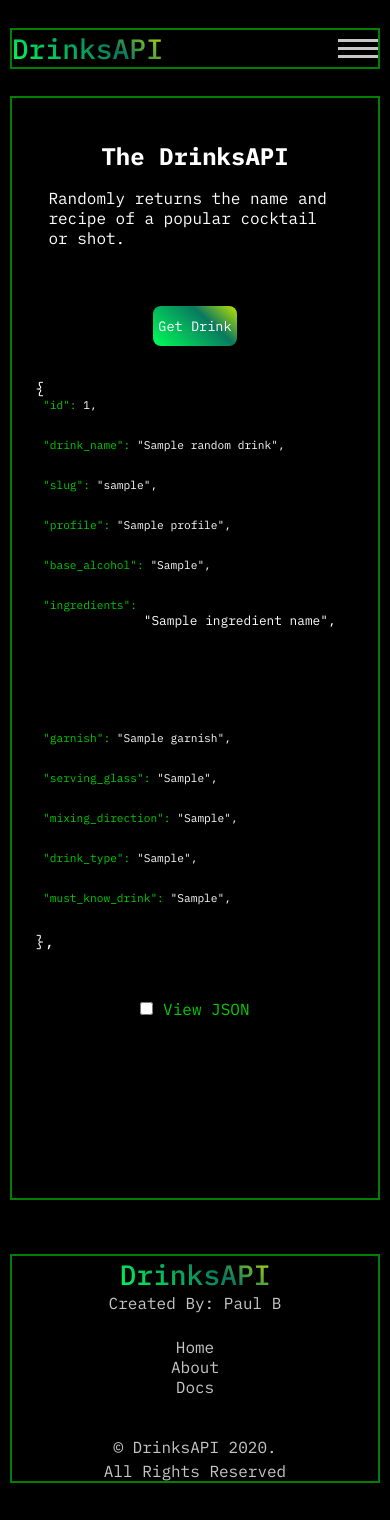
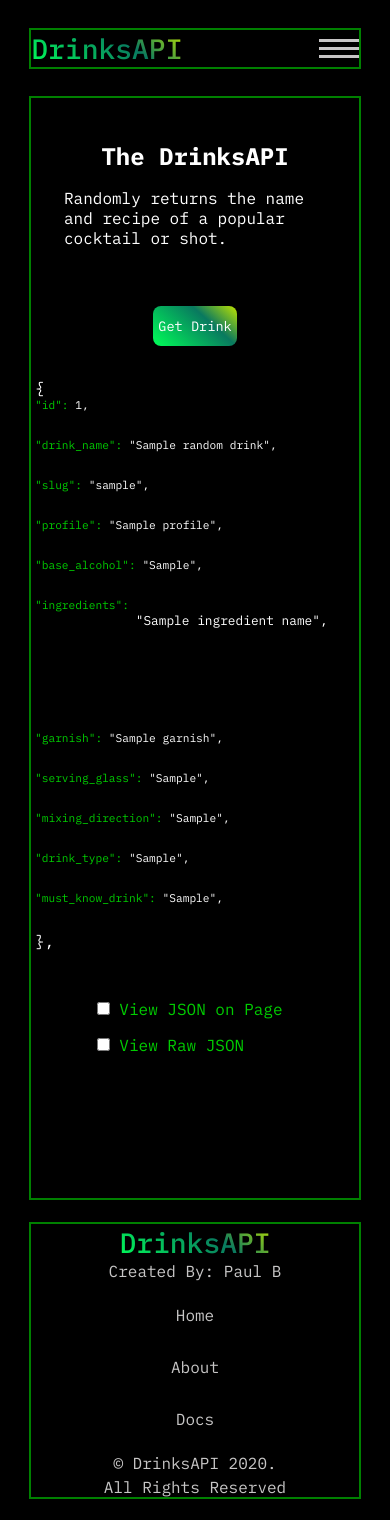
Before and after one commit to P-R-Black/drinks-backend, a Django app: template templates/home/home.html in a window 390 px wide. Run offline with Django 4.2, Linux system fonts and the light colour scheme; the template is opened without the code that fills it: most values are stand-ins (such as "Sample title", 1, 10 or a date in 2020).

Commit message:
mobileCSSUpdates

```diff
--- a/static/css/about/about.css
+++ b/static/css/about/about.css
@@ -53,7 +53,7 @@
 
 .aboutDataText p{
     color: #ffffff;
-    font-size: clamp(1.1rem, 1.5rem, 1.5vw);
+    font-size: clamp(1rem, 1.5rem, 1.5vw);
     margin-bottom: 1rem;
 }
 
--- a/static/css/docs/docs.css
+++ b/static/css/docs/docs.css
@@ -1,3 +1,4 @@
+
 .userEtiquetteContainer{
     margin-left: 4rem;
     margin-top: 2rem;
@@ -7,3 +8,49 @@
     color: #00cc00;
 
 }
+
+
+
+/* =============== MEDIA QUERIES (EXTRA LARGE DEVICES) =============== */
+@media screen and (max-width: 1350px) {
+
+}
+
+/* =============== MEDIA QUERIES (LARGE DEVICES) =============== */
+@media screen and (max-width: 1245px){
+
+
+}
+
+
+/* =============== MEDIA QUERIES (MEDIUM DEVICES) =============== */
+@media screen and (max-width: 1000px){
+
+
+}
+
+
+/* =============== MEDIA QUERIES (SMEDIUM DEVICES) =============== */
+@media screen and (max-width: 800px){
+    .userEtiquetteContainer{
+        margin-left: 2rem;
+    }
+
+}
+
+
+/* =============== MEDIA QUERIES (SMALL DEVICES) =============== */
+@media screen and (max-width: 640px){
+
+}
+
+
+/* =============== MEDIA QUERIES (EXTRA-SMALL DEVICES) =============== */
+@media screen and (max-width: 450px){
+
+     .userEtiquetteContainer{
+        margin-left: 1rem;
+    }
+
+
+}
--- a/static/css/home/home.css
+++ b/static/css/home/home.css
@@ -148,6 +148,13 @@ form#jsonForm {
     margin-bottom: 3rem;
 }
 
+.radioButtonContainer{
+    display: flex;
+    justify-content: space-around;
+    width: 80%;
+}
+
+
 .radioButtonContainer label{
     color: #00cc00;
 }
@@ -171,57 +178,3 @@ form#jsonForm {
 
 
 }
-
-
-/* =============== MEDIA QUERIES (MEDIUM DEVICES) =============== */
-@media screen and (max-width: 1024px) {
-
-    .displayArea {
-        overflow-x: scroll;
-        width: 95%;
-    }
-
-
-}
-
-/* =============== MEDIA QUERIES (SMALL DEVICES) =============== */
-@media screen and (max-width: 600px) {
-
-    .inner_hero_section h2{
-       text-align: center;
-
-    }
-
-    .form_container form{
-        flex-direction: column;
-        gap: .5rem;
-    }
-
-    .form_container form input {
-        border-radius: 1.15rem 1.15rem 1.15rem 1.15rem;
-        min-height: 2.50rem;
-        width: clamp(15rem, 40rem, 90vw);
-    }
-
-    .demo_form_input_label {
-        font-size: clamp(.25rem, 1.5rem, 4vw);
-        margin-left: 1rem;
-        margin-top: .75rem;
-
-    }
-
-    .displayContainer{
-        margin-top: 3rem;
-    }
-
-    .displayArea {
-        overflow-x: scroll;
-        width: 95%;
-    }
-
-    .apiNameTitle {
-        margin-left: .5rem;
-
-    }
-
-}
--- a/static/css/index.css
+++ b/static/css/index.css
@@ -1,3 +1,4 @@
+
 *{
 margin: 0;
 padding: 0;
@@ -33,9 +34,12 @@ hmtl {
 
     --transition: all 300ms ease;
 
+
     --container-width-lg: 85%;
     --container-width-md: 90%;
     --container-width-sm: 95%;
+
+
 
     --primary-text-shadow: .10rem .10rem .15rem rgba(0, 0, 0, .5);
     --secondary-shadow: .35rem .25rem .10rem rgba(0, 0, 0, 1);
@@ -43,7 +47,9 @@ hmtl {
 }
 
 .container {
+
     width: var(--container-width-lg);
+    border: 2px solid red;
 }
 
 /* =============== NAVIGATION =============== */
@@ -96,14 +102,13 @@ ul.navbar_menu{
 }
 
 ul.navbar_menu li a {
-
-    font-size: 1.5rem;
-    list-style-type: none;
-
     background: var(--text-bg);
     background:  var(--text-linear-gradient);
     -webkit-text-fill-color: transparent;
     -webkit-background-clip: text;
+
+    font-size: clamp(1rem, 1.5rem, 2vw);
+    list-style-type: none;
 
 }
 
@@ -115,14 +120,24 @@ ul.navbar_menu li a:hover {
 
 
 
+.navbar_menu {
+        opacity: 1;
+
+        background: var(--primary-background-color);
+
+    }
+
+
 .navbar_items ul[data-visible="true"]{
     transform: translateX(0%);
 }
+
 
 .hamburger_menu {
     cursor:pointer;
     display: none;
 }
+
 
 .bar {
     background-color: var(--primary-font-color);
@@ -134,6 +149,7 @@ ul.navbar_menu li a:hover {
     width: 2.5rem;
 }
 
+/*
 .nav_dropdown {
     align-items: center;
     background-color: var(--primary-background-color);
@@ -157,10 +173,7 @@ ul.navbar_menu li a:hover {
     -webkit-animation: fadeIn 1s;
     z-index: 100;
 }
-
-.mobile_display_link {
-    display: none;
-}
+*/
 
 /* =============== NAVIGATION =============== */
 
@@ -263,159 +276,3 @@ footer{
   from {opacity: 1;}
   to {opacity:0 ;}
 }
-
-
-
-/* =============== MEDIA QUERIES (MEDIUM DEVICES) =============== */
-@media screen and (max-width: 1024px) {
-    .container {
-        width: var(--container-width-md);
-    }
-
-    .hamburger_menu {
-        display: block;
-        position: relative;
-        z-index: 600;
-        margin-top: .25rem;
-        padding: 0;
-    }
-
-     .navbar_menu {
-        -webkit-background: hsl(0 0% 100% / 0.1);
-        -webkit-backdrop-filter: blur(3rem);
-        background: hsl(0 0% 100% / 0.1);
-        backdrop-filter: blur(2rem);
-        flex-direction: column;
-        inset: -5% 0 0 70%;
-        padding: min(30vh, 10rem) 1rem;
-        position: fixed;
-        transform: translateX(100%);
-        transition: var(--transition);
-        z-index: 400;
-     }
-     .navbar_menu[data-visible="true"]{
-        transform: translateX(0%)
-   }
-
-
-   .hamburger_menu[aria-expanded="true"] .bar:nth-child(2){
-        opacity: 0;
-   }
-
-   .hamburger_menu[aria-expanded="true"] .bar:nth-child(1){
-        transform: translateY(8px) rotate(45deg);
-   }
-
-   .hamburger_menu[aria-expanded="true"] .bar:nth-child(3){
-        transform: translateY(-8px) rotate(-45deg);
-   }
-
-   .mobile_display_hide {
-        display: none;
-   }
-
-   .mobile_display_link {
-        display: block;
-   }
-
-   ul.navbar_menu li a {
-        color: var(--primary-background-color);
-    }
-
-
-    /* ======== MEDIUM SCREEN FOOTER SECTION ======== */
-   footer{
-        height: 7rem;
-   }
-
-    .rights_reserved{
-        flex-direction: column;
-    }
-
-
-   .footer_link_block ul{
-       display: grid;
-       gap: 1rem;
-       grid-template-columns: repeat(2, 30%);
-    }
-
-    /* ======== MEDIUM SCREEN FOOTER SECTION ======== */
-
-}
-
-
-
-/* =============== MEDIA QUERIES (SMALL DEVICES) =============== */
-@media screen and (max-width: 600px) {
-    .container {
-        width: var(--container-width-sm);
-    }
-
-    .hamburger_menu{
-        display_block;
-        z-index: 600;
-    }
-
-    .navbar_menu {
-        -webkit-background: hsl(0 0% 100% / 0.1);
-        -webkit-background-filter: blur(3rem);
-        background: hsl(0 0% 100% / 0.1);
-        background-filter: blur(2rem);
-        flex-direction: column;
-        inset: -5% 0 0 50%;
-        padding: min(30vh, 10rem) 2rem;
-        position: fixed;
-        transform: translateX(100%);
-        transition: var(--transition);
-        z-index:500;
-    }
-
-    .mobile_display_link{
-        display: block;
-    }
-
-    ul.navbar_menu li a {
-        color: var(--primary-background-color);
-    }
-
-
-    /* ===============  SMALL SCREEN FOOTER =============== */
-    footer{
-        flex-direction: column;
-        height: 15rem;
-        padding-top: 1rem;
-    }
-
-    .footer_container{
-        flex-direction: column;
-        gap: 2rem;
-    }
-
-    .rights_reserved {
-        gap: .25rem;
-        text-align: center;
-        width: 95%;
-    }
-
-    .rights_reserved p span{
-        color: var(--primary-font-color);
-    }
-
-    .footer_link_block {
-        display: flex;
-        order: 3;
-        width: 95%;
-        padding-bottom: 1rem;
-    }
-
-
-    .footer_link_block ul{
-        display: flex;
-        gap: 0rem;
-        margin-bottom: 0rem;
-
-    }
-
-     /* ===============  SMALL SCREEN FOOTER =============== */
-
-}
--- a/static/js/serializedData.js
+++ b/static/js/serializedData.js
@@ -98,6 +98,23 @@ $(document).ready(function(e) {
 
 document.getElementById("json").textContent = JSON.parse(random_drink, undefined, 2);
 
+
+
+function toggleRawJsonViewOnPage(){
+
+     const checkbox = document.getElementById('show_raw_json_on_page_checkbox');
+        const showRawJson = checkbox.checked ? 'yes' : 'no';
+
+        // Update the URL without refreshing the page
+        const url = new URL(window.location.href);
+        url.searchParams.set('show_raw_json_on_page', showRawJson);
+
+        // Redirect to the new URL
+        window.location.href = url.toString()
+
+
+}
+
 function toggleRawJsonView() {
 
 
--- a/templates/home/home.html
+++ b/templates/home/home.html
@@ -17,14 +17,12 @@
                         <Button class="fetchDrinkButton show_api" id="show_api">Get Drink</Button>
                     </form>
                     <div id="results" class="postResults">
-                        {% if show_raw_json %}
+                        {% if show_raw_json_on_page %}
                             <div id="json" class="jsonTestSection">
-                                <pre class="jsonPreCode">
                                 {{random_drink}}
-                                </pre>
                             </div>
 
-                         {% elif not show_raw_json %}
+                         {% elif not show_raw_json_on_page %}
                             <code class="openBrackets">{</code>
                             <pre class="idBox">
                                 <code class="apiNameTitle">"id": </code>
@@ -83,23 +81,32 @@
                             <p class="noDataAvailable">No drink data available.</p>
                         {% endif %}
                     </div>
-                    {% comment %}
-                    <a href="?format=json" class="jsonLink" target="_blank">View JSON</a>
-                    {% endcomment %}
 
-                    <form method="get" id="jsonForm">
-                        <div class="radioButtonContainer">
-                            <input
+                     <div class="radioButtonContainer">
+                            <form method="get" id="jsonForm">
+                                <input
+                                    type="checkbox"
+                                    id="show_raw_json_on_page_checkbox"
+                                    name="show_raw_json_on_page"
+                                    value="yes"
+                                    {% if show_raw_json_on_page %}checked{% endif %}
+                                    onchange="toggleRawJsonViewOnPage()"
+                                />
+                                <label for="show_raw_json_on_page_checkbox">View JSON on Page</label>
+                            </form>
+                            <form method="get" id="jsonForm2">
+                                <input
                                     type="checkbox"
                                     id="show_raw_json_checkbox"
                                     name="show_raw_json"
                                     value="yes"
-                                    {% if show_raw_json %}checked{% endif %}
+                                    {% if show_raw_jsone %}checked{% endif %}
                                     onchange="toggleRawJsonView()"
-                            />
-                            <label for="show_raw_json_checkbox">View JSON</label>
-                        </div>
-                    </form>
+                                />
+                                <label for="show_raw_json_checkbox">View Raw JSON</label>
+                            </form>
+                         </div>
+
                 </div>
                 <div class="outer_hero_section">
                     <div class="api_description_container">
```
Also changed, not shown: base/views.py (+17 -6 lines), static/css/index_responsive.css (line endings or trailing spaces).
